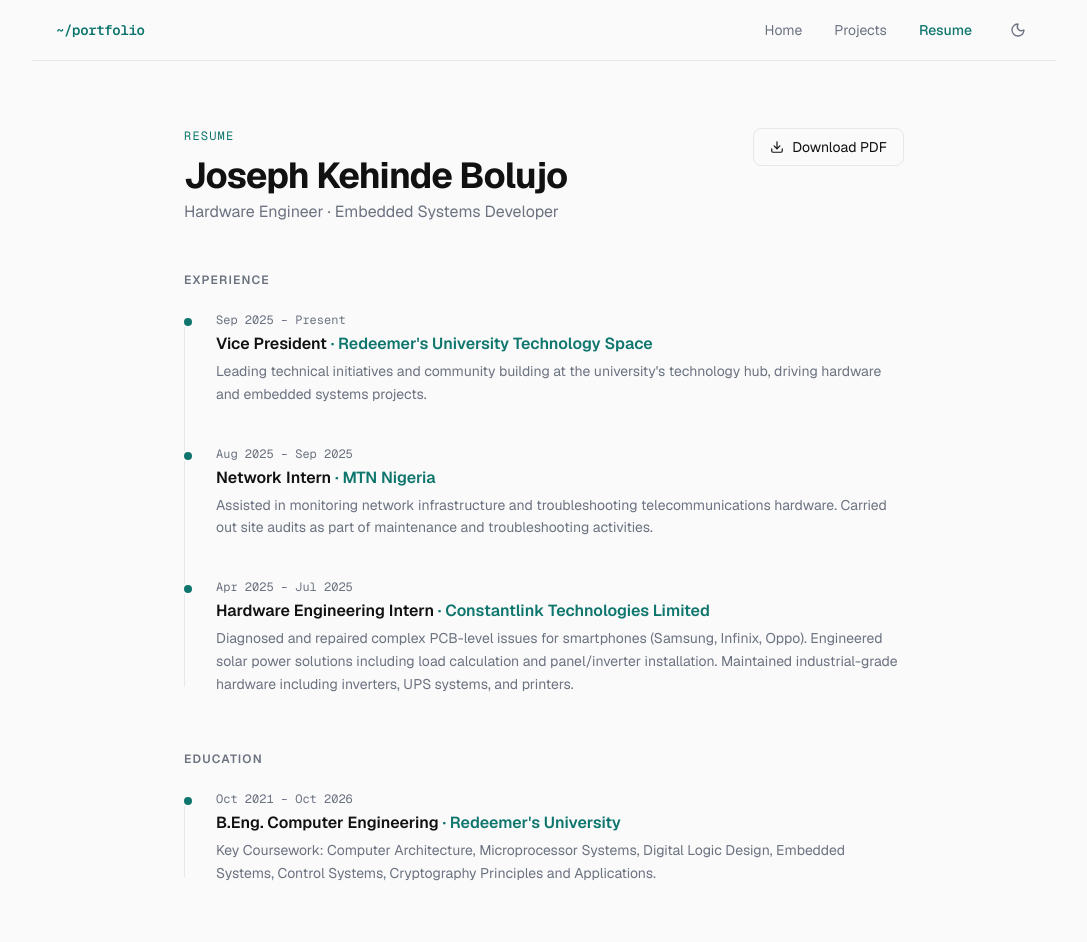
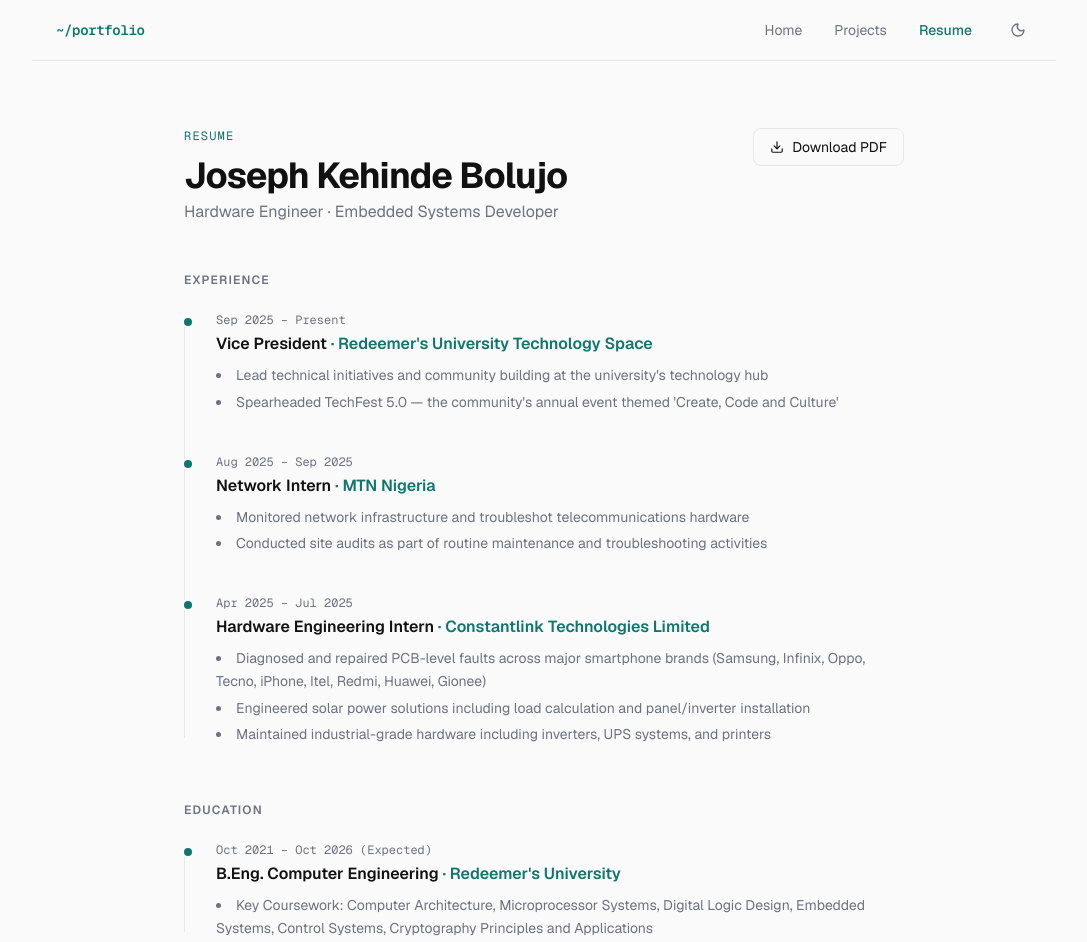
Before and after one commit to Geomorph2-0/my_portfolio, a Next.js app: page /resume in a window 1280 px wide. Shown: the top 942 px of the page, without its empty margins (96-1183 px from the left). Built offline with nearby package versions, Linux system fonts and the light colour scheme.

Commit message:
feat: itemize experience and education descriptions as bullet lists

```diff
--- a/components/Timeline.tsx
+++ b/components/Timeline.tsx
@@ -6,7 +6,7 @@ type Entry = {
   period: string;
   role: string;
   org: string;
-  description: string;
+  description: string[];
 };
 
 export default function Timeline({ entries }: { entries: Entry[] }) {
@@ -31,9 +31,13 @@ export default function Timeline({ entries }: { entries: Entry[] }) {
               {entry.role}{" "}
               <span className="text-accent">· {entry.org}</span>
             </p>
-            <p className="text-sm text-(--muted) mt-1 leading-relaxed">
-              {entry.description}
-            </p>
+            <ul className="mt-2 space-y-1 list-disc list-inside">
+              {entry.description.map((item, j) => (
+                <li key={j} className="text-sm text-(--muted) leading-relaxed">
+                  {item}
+                </li>
+              ))}
+            </ul>
           </motion.div>
         ))}
       </div>
--- a/lib/data.ts
+++ b/lib/data.ts
@@ -24,31 +24,39 @@ export const experience = [
     period: "Sep 2025 – Present",
     role: "Vice President",
     org: "Redeemer's University Technology Space",
-    description:
-      "Leading technical initiatives and community building at the university's technology hub, driving hardware and embedded systems projects.",
+    description: [
+      "Lead technical initiatives and community building at the university's technology hub",
+      "Spearheaded TechFest 5.0 — the community's annual event themed 'Create, Code and Culture'",
+    ],
   },
   {
     period: "Aug 2025 – Sep 2025",
     role: "Network Intern",
     org: "MTN Nigeria",
-    description:
-      "Assisted in monitoring network infrastructure and troubleshooting telecommunications hardware. Carried out site audits as part of maintenance and troubleshooting activities.",
+    description: [
+      "Monitored network infrastructure and troubleshot telecommunications hardware",
+      "Conducted site audits as part of routine maintenance and troubleshooting activities",
+    ],
   },
   {
     period: "Apr 2025 – Jul 2025",
     role: "Hardware Engineering Intern",
     org: "Constantlink Technologies Limited",
-    description:
-      "Diagnosed and repaired complex PCB-level issues for smartphones (Samsung, Infinix, Oppo). Engineered solar power solutions including load calculation and panel/inverter installation. Maintained industrial-grade hardware including inverters, UPS systems, and printers.",
+    description: [
+      "Diagnosed and repaired PCB-level faults across major smartphone brands (Samsung, Infinix, Oppo, Tecno, iPhone, Itel, Redmi, Huawei, Gionee)",
+      "Engineered solar power solutions including load calculation and panel/inverter installation",
+      "Maintained industrial-grade hardware including inverters, UPS systems, and printers",
+    ],
   },
 ];
 
 export const education = [
   {
-    period: "Oct 2021 – Oct 2026 ",
+    period: "Oct 2021 – Oct 2026 (Expected)",
     role: "B.Eng. Computer Engineering",
     org: "Redeemer's University",
-    description:
-      "Key Coursework: Computer Architecture, Microprocessor Systems, Digital Logic Design, Embedded Systems, Control Systems, Cryptography Principles and Applications.",
+    description: [
+      "Key Coursework: Computer Architecture, Microprocessor Systems, Digital Logic Design, Embedded Systems, Control Systems, Cryptography Principles and Applications",
+    ],
   },
 ];
```
